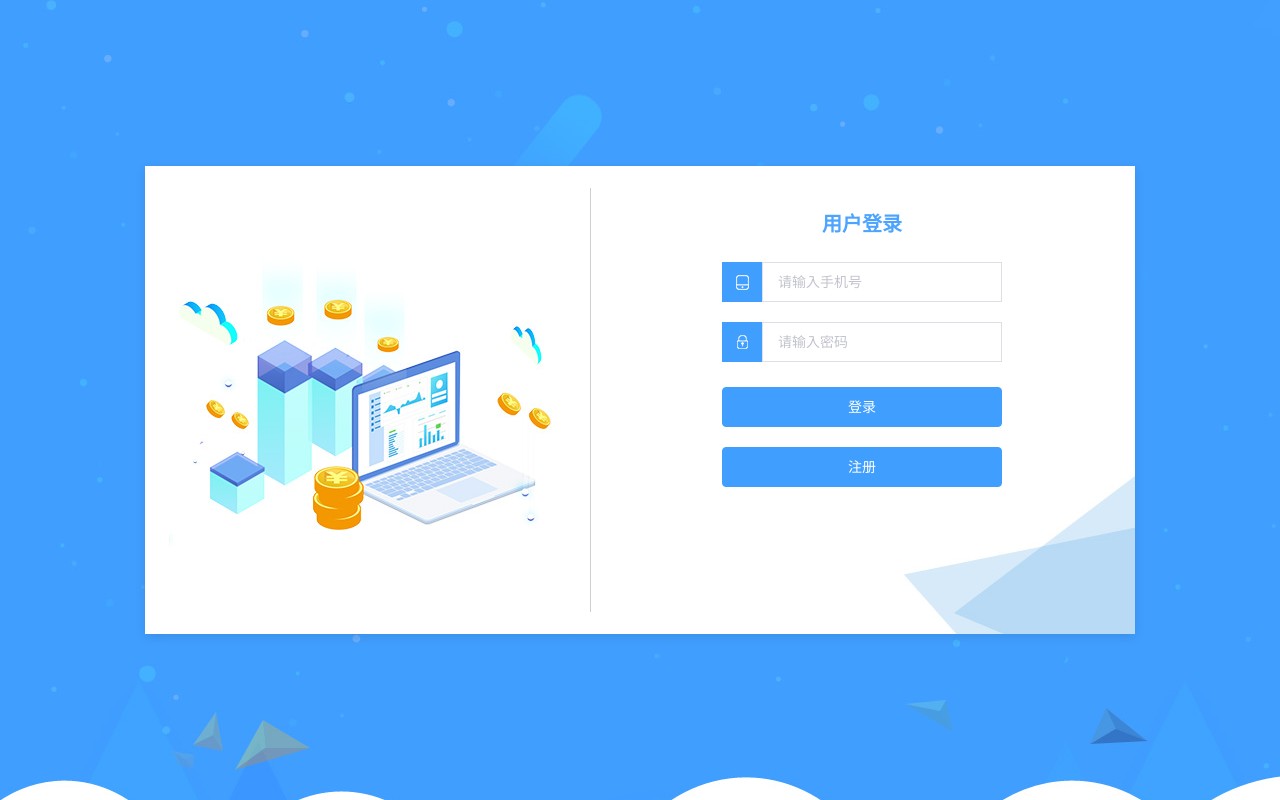
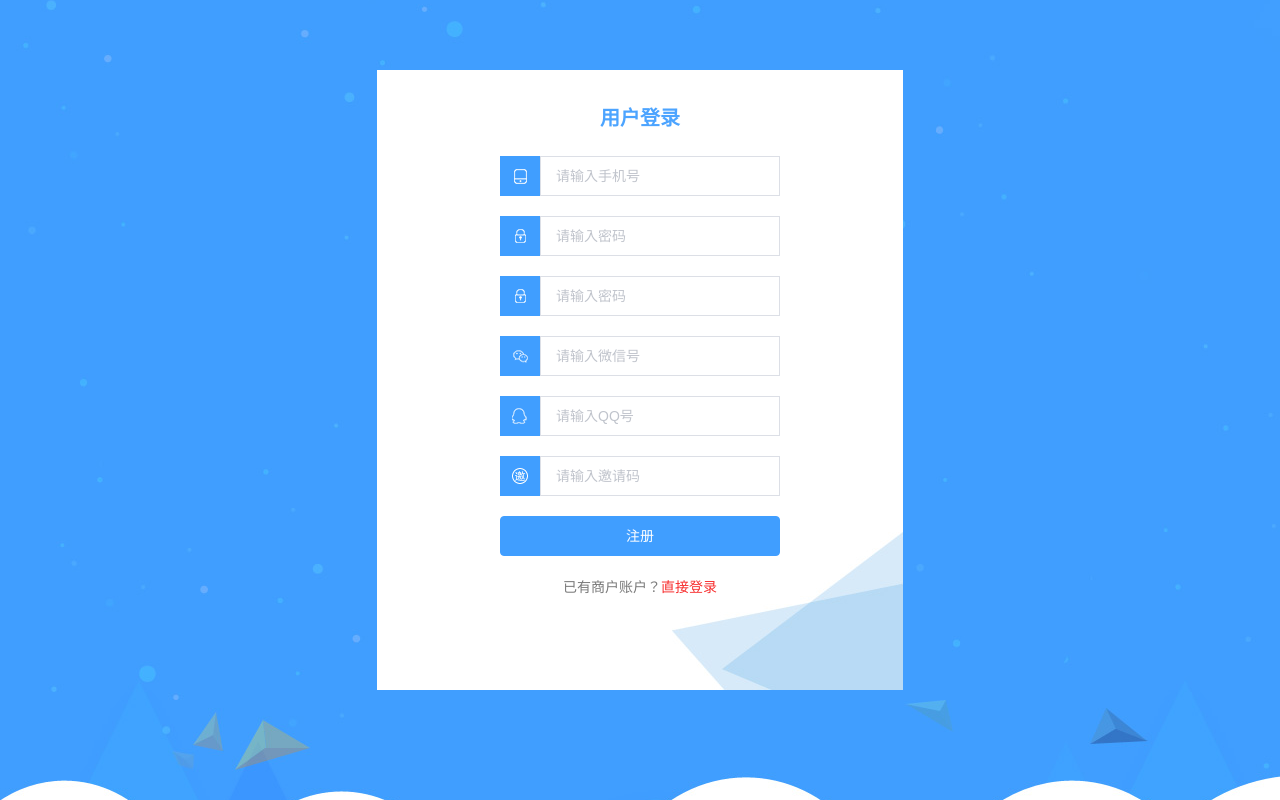
Before and after one commit to qddcw/baicai, a Vue app: page /login in a window 1280 px wide. Built offline with nearby package versions, Linux system fonts and the light colour scheme.

Commit message:
注册页、路由守卫修改

```diff
--- a/src/components/Header/index.vue
+++ b/src/components/Header/index.vue
@@ -1,3 +1,11 @@
+<!--
+ * @Description:
+ * @Version: 2.0
+ * @Autor: DCW
+ * @Date: 2021-02-02 16:59:04
+ * @LastEditors: DCW
+ * @LastEditTime: 2021-02-22 09:34:48
+-->
 <template>
     <div class="header">
         <a href="/home">
@@ -43,7 +51,7 @@ import {logout} from '@/api/login'
                                     message:data.message,
                                     type:'success'
                                 })
-                                this.$router.push('/login')
+                                this.$router.push('/index')
                             }else {
                                 this.$message({
                                     message:data.message,
--- a/src/permission.js
+++ b/src/permission.js
@@ -1,46 +1,56 @@
-import router from './router';
-import {getUserInfo} from '@/api/login'
+/*
+ * @Description:
+ * @Version: 2.0
+ * @Autor: DCW
+ * @Date: 2021-02-02 16:59:04
+ * @LastEditors: DCW
+ * @LastEditTime: 2021-02-22 09:33:03
+ */
+import router from "./router";
+import { getUserInfo } from "@/api/login";
 import Vue from "vue";
 
-router.beforeEach((to,from,next)=>{
+router.beforeEach((to, from, next) => {
   const token = localStorage.getItem("token");
-    let v1=new Vue();
-    if(!token){
-        if(to.path!=='/login'){
+  let v1 = new Vue();
+  if (!token) {
+    if (to.path == "/index") {
+        next();
+    }else if (to.path !== "/login") {
       v1.$message({
-                message:"请先登录!",
-                type:'warning'
+        message: "请先登录!",
+        type: "warning",
       });
-            next({path:'/login'})
-        }else {
+      next({ path: "/login" });
+    } else {
       next();
     }
-    }else{
-        if(to.path==="/login"){
+  } else {
+    if (to.path === "/login") {
       v1.$message({
-                message:"请先注销!",
-                type:'warning'
+        message: "请先注销!",
+        type: "warning",
       });
-            next({path:from.path})
-        }else {
+      next({ path: from.path });
+    } else {
       const userinfo = localStorage.getItem("userinfo");
-            if(userinfo){
+      if (userinfo) {
         next();
-            }else {
-                getUserInfo(token).then(res=>{
+      } else {
+        getUserInfo(token).then((res) => {
           const data = res.data;
-                    if(data.flag){
-                        localStorage.setItem("userinfo",JSON.stringify(data.data));
+          if (data.flag) {
+            localStorage.setItem("userinfo", JSON.stringify(data.data));
             next();
-                    }else {
+          } else {
             v1.$message({
-                            message:data.message,
-                            type:'warning'
+              message: data.message,
+              type: "warning",
             });
-                        next({path:'/login'})
+            next({ path: "/login" });
           }
-                })
+        });
       }
     }
   }
-})
+});
--- a/src/views/Index/index.vue
+++ b/src/views/Index/index.vue
@@ -4,7 +4,7 @@
  * @Autor: DCW
  * @Date: 2021-02-02 11:37:19
  * @LastEditors: DCW
- * @LastEditTime: 2021-02-05 15:58:44
+ * @LastEditTime: 2021-02-22 09:22:31
 -->
 <template>
   <div class="home">
@@ -40,7 +40,7 @@
               >
             </div>
           </div>
-          <el-button type="primary" round plain>登录</el-button>
+          <el-button type="primary" round plain @click="login">登录</el-button>
         </div>
       </div>
     </div>
@@ -198,6 +198,9 @@ export default {
     indicatorChange(name) {
       this.$refs.carousel.setActiveItem(name);
     },
+    login(){
+      this.$router.push("/login")
+    }
   },
 
   filters: {},
--- a/src/views/Login/index.vue
+++ b/src/views/Login/index.vue
@@ -4,7 +4,7 @@
  * @Autor: DCW
  * @Date: 2021-02-02 16:59:04
  * @LastEditors: DCW
- * @LastEditTime: 2021-02-20 17:10:09
+ * @LastEditTime: 2021-02-22 10:11:01
 -->
 <template>
   <div class="login-container">
@@ -15,13 +15,21 @@
           <p class="login-title">用户登录</p>
           <div style="margin-bottom:20px;">
             <div class="icon"></div>
-            <el-input placeholder="请输入手机号" v-model="form.username">
+            <el-input
+              placeholder="请输入手机号"
+              v-model="form.username"
+              clearable
+            >
             </el-input>
           </div>
 
           <div style="margin-bottom:25px;">
             <div class="icon" style="background-position: -80px 0;"></div>
-            <el-input placeholder="请输入密码" v-model="form.password">
+            <el-input
+              show-password
+              placeholder="请输入密码"
+              v-model="form.password"
+            >
             </el-input>
           </div>
           <el-button
@@ -39,6 +47,72 @@
         </div>
       </div>
     </div>
+    <div class="register-block" v-show="!loginShow">
+      <div class="register-form">
+        <p class="register-title">用户登录</p>
+        <div style="margin-bottom:20px;">
+          <div class="icon"></div>
+          <el-input
+            placeholder="请输入手机号"
+            v-model="rgForm.username"
+            clearable
+          >
+          </el-input>
+        </div>
+
+        <div style="margin-bottom:20px;">
+          <div class="icon" style="background-position: -80px 0;"></div>
+          <el-input
+            show-password
+            placeholder="请输入密码"
+            v-model="rgForm.password"
+          >
+          </el-input>
+        </div>
+
+        <div style="margin-bottom:20px;">
+          <div class="icon" style="background-position: -80px 0;"></div>
+          <el-input
+            show-password
+            placeholder="请输入密码"
+            v-model="rgForm.passwordSecond"
+          >
+          </el-input>
+        </div>
+        <div style="margin-bottom:20px;">
+          <div class="icon" style="background-position: -120px 0;"></div>
+          <el-input
+            show-password
+            placeholder="请输入微信号"
+            v-model="rgForm.wx"
+          >
+          </el-input>
+        </div>
+        <div style="margin-bottom:20px;">
+          <div class="icon" style="background-position: -160px 0;"></div>
+          <el-input show-password placeholder="请输入QQ号" v-model="rgForm.qq">
+          </el-input>
+        </div>
+        <div style="margin-bottom:20px;">
+          <div class="icon" style="background-position: -200px 0;"></div>
+          <el-input
+            show-password
+            placeholder="请输入邀请码"
+            v-model="rgForm.invit"
+          >
+          </el-input>
+        </div>
+        <el-button
+          type="primary"
+          style="width:100%;margin-left:0;margin-bottom:20px;"
+          >注册</el-button
+        >
+        <div>
+          <span style="color: #7a7a7a;">已有商户账户？</span
+          ><span style="color: #f72e2e;cursor:pointer;" @click="loginShow=true">直接登录</span>
+        </div>
+      </div>
+    </div>
   </div>
 </template>
 <script>
@@ -50,7 +124,15 @@ export default {
         username: "",
         password: "",
       },
-      loginShow: true,
+      rgForm: {
+        username: "",
+        password: "",
+        passwordSecond: "",
+        wx: "",
+        qq: "",
+        invit: "",
+      },
+      loginShow: false,
     };
   },
   methods: {
@@ -84,7 +166,7 @@ export default {
                 "userinfo",
                 JSON.stringify(res_info.data.data)
               );
-              this.$router.push("/");
+              this.$router.push("/home");
             } else {
               this.warn(res_info.data.message);
             }
@@ -159,5 +241,44 @@ export default {
       }
     }
   }
+  .register-block {
+    margin: 0 auto;
+    height: 620px;
+    width: 526px;
+    text-align: center;
+    position: absolute;
+    top: 50%;
+    margin-top: -330px;
+    left: 50%;
+    margin-left: -263px;
+    background: #fff url("../../assets/r-bg.jpg") bottom right no-repeat;
+    .register-form {
+      width: 280px;
+      /* 上下间隙 160px, 左右自动居中 */
+      background-color: rgb(255, 255, 255, 0.8);
+      margin: 0 auto;
+      .register-title {
+        padding-top: 38px;
+        font-size: 20px;
+        line-height: 20px;
+        margin-bottom: 28px;
+        color: #4ca4ff;
+        font-weight: bolder;
+      }
+      .icon {
+        float: left;
+        display: block;
+        width: 40px;
+        height: 40px;
+        background: url("../../assets/i-register.png") no-repeat;
+      }
+      ::v-deep .el-input {
+        width: calc(100% - 40px);
+        .el-input__inner {
+          border-radius: 0;
+        }
+      }
+    }
+  }
 }
 </style>
```
Lines whose indentation alone changed are shown as unchanged.
